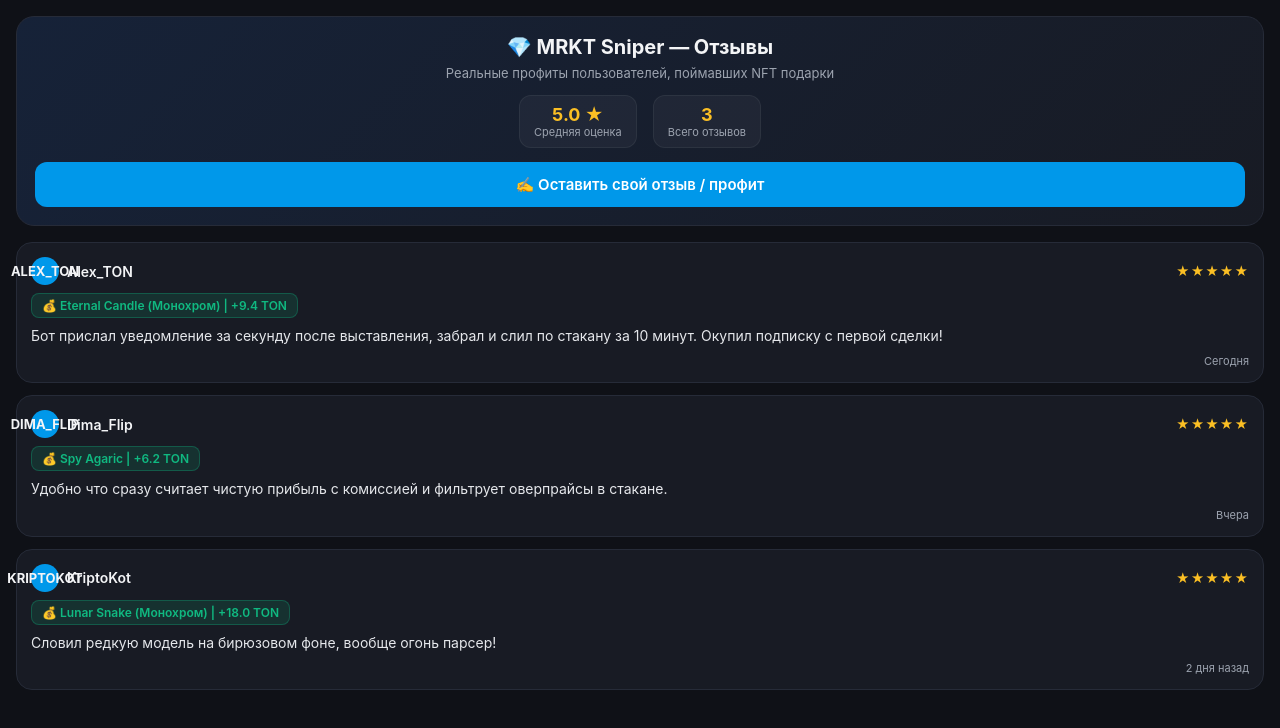
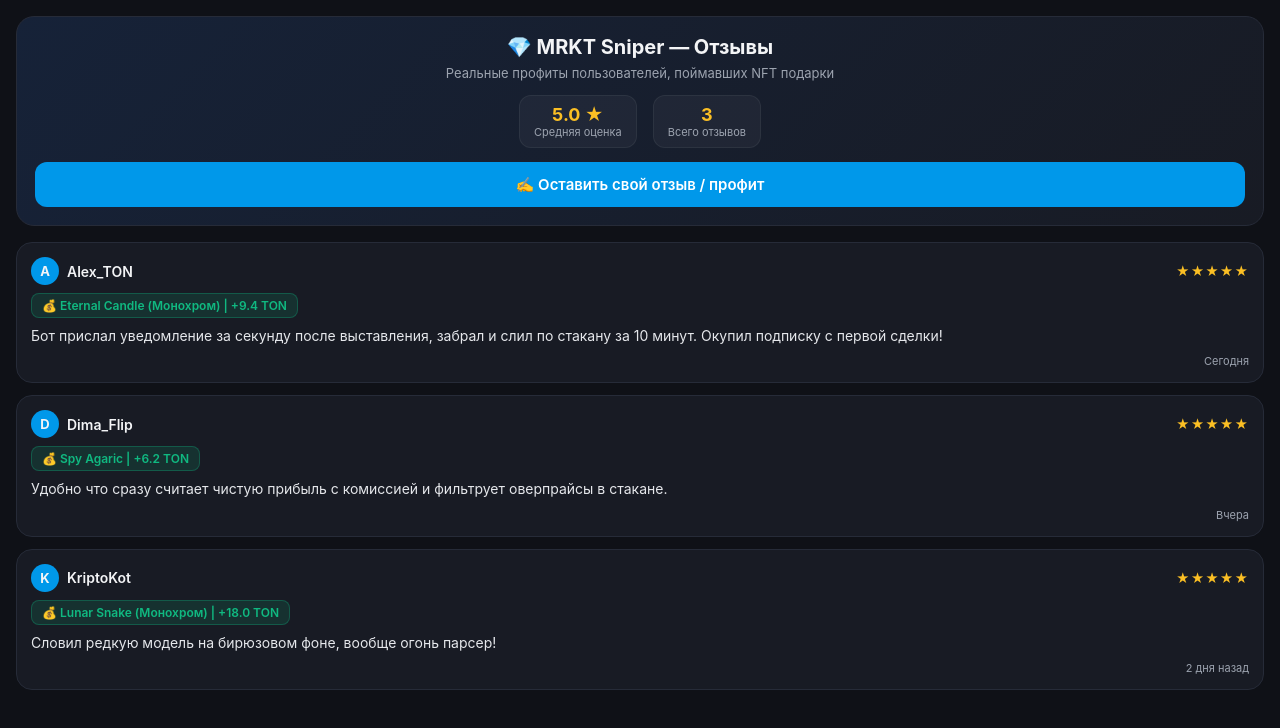
Before and after one commit to mirnyak-UA/ton-pay, a plain HTML site: page reviews/index.html in a window 1280 px wide. Drawn offline with Linux system fonts and the light colour scheme; no server answers.

Commit message:
Update index.html

```diff
--- a/reviews/index.html
+++ b/reviews/index.html
@@ -110,7 +110,7 @@
       list.forEach(r => {
         sum += (r.stars || 5);
         const starsStr = "★".repeat(r.stars || 5) + "☆".repeat(5 - (r.stars || 5));
-        const letter = (r.name || "U").toUpperCase();
+        const letter = (r.name || "U").replace(/^@/, "").charAt(0).toUpperCase();
         const card = document.createElement("div");
         card.className = "review-card";
         card.innerHTML = `
```
